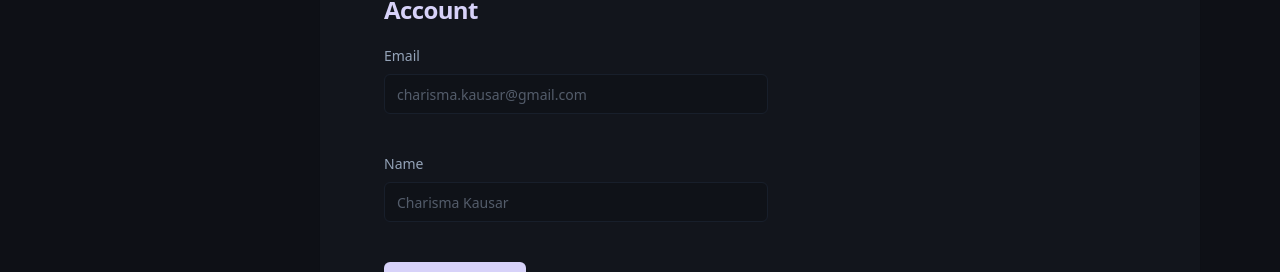
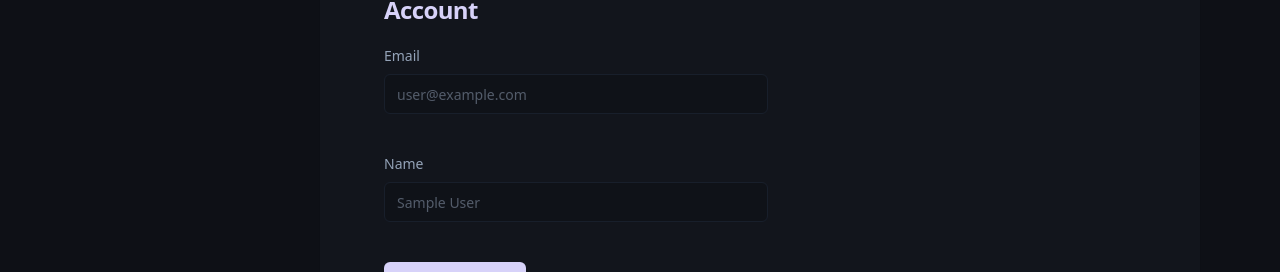
Before and after one commit to CS3219-AY2324S1/ay2324s1-course-assessment-g11, a Next.js app in the folder frontend/: page /settings in a window 1280 px wide. Shown: the part 266-538 px from the top of the page. Built offline with nearby package versions, Linux system fonts and the light colour scheme; no server answers; sample sign-in values are in the browser's storage.

Commit message:
feat: Add delete account functionality in settings page

```diff
--- a/frontend/src/firebase-client/gateway-address.ts
+++ b/frontend/src/firebase-client/gateway-address.ts
@@ -5,7 +5,7 @@
  *   - Leave GATEWAY_ADDRESS empty for dev environments
  *   - For prod, pass in a separate address to GATEWAY_ADDRESS
  */
-const gatewayAddress = process.env.GATEWAY_ADDRESS || "http://localhost:4000/"
+const gatewayAddress = process.env.GATEWAY_ADDRESS ?? "http://localhost:4000/"
 
 export const userApiPathAddress = gatewayAddress + "api/user-service/";
 export const questionApiPathAddress = gatewayAddress + "api/question-service/";
--- a/frontend/src/firebase-client/useDeleteOwnAccount.ts
+++ b/frontend/src/firebase-client/useDeleteOwnAccount.ts
@@ -1,8 +1,7 @@
-
 import { auth } from "./firebase_config";
 import { AuthContext } from "../contexts/AuthContext";
 import { useContext } from "react";
-import {userApiPathAddress} from "@/firebase-client/gateway-address";
+import { userApiPathAddress } from "@/firebase-client/gateway-address";
 
 export const useDeleteOwnAccount = () => {
   const { dispatch } = useContext(AuthContext);
@@ -15,8 +14,8 @@ export const useDeleteOwnAccount = () => {
         await fetch(userApiPathAddress + currentUser.uid, {
           method: "DELETE",
           headers: {
-            "User-Id-Token": idToken
-          }
+            "User-Id-Token": idToken,
+          },
         });
         // This will delete the user from the Firebase Authentication database
         await currentUser.delete();
--- a/frontend/src/firebase-client/useLogin.ts
+++ b/frontend/src/firebase-client/useLogin.ts
@@ -2,7 +2,7 @@ import { GithubAuthProvider, signInWithPopup, User } from "firebase/auth";
 import { auth } from "./firebase_config";
 import { AuthContext } from "../contexts/AuthContext";
 import { useContext, useState } from "react";
-import {userApiPathAddress} from "@/firebase-client/gateway-address";
+import { userApiPathAddress } from "@/firebase-client/gateway-address";
 
 export const useLogin = () => {
   const [error, setError] = useState<string | null>(null);
@@ -20,7 +20,7 @@ export const useLogin = () => {
         throw new Error("Could not complete signup");
       }
 
-      const user : User = res.user;
+      const user: User = res.user;
       dispatch({ type: "LOGIN", payload: user });
 
       console.log(user.uid, user.displayName, user.photoURL);
@@ -31,17 +31,15 @@ export const useLogin = () => {
       const response = await fetch(userApiPathAddress, {
         method: "POST",
         headers: {
-          'Content-Type': 'application/json',
-          'User-Id-Token': idToken
+          "Content-Type": "application/json",
+          "User-Id-Token": idToken,
         },
-        body: JSON.stringify(
-          {
-            uid: user.uid,
-            displayName: user.displayName,
-            photoUrl: user.photoURL
-          }
-        )
-      })
+        body: JSON.stringify({
+          uid: user.uid,
+          displayName: user.displayName,
+          photoUrl: user.photoURL,
+        }),
+      });
     } catch (error) {
       console.log(error);
       setError(error.message);
--- a/frontend/src/firebase-client/useLogout.ts
+++ b/frontend/src/firebase-client/useLogout.ts
@@ -1,4 +1,3 @@
-
 import { signOut } from "firebase/auth";
 import { auth } from "./firebase_config";
 import { AuthContext } from "../contexts/AuthContext";
@@ -11,7 +10,7 @@ export const useLogout = () => {
       await signOut(auth);
       dispatch({ type: "LOGOUT" });
 
-      console.log("user logged out")
+      console.log("user logged out");
     } catch (error) {
       console.log(error.message);
     }
--- a/frontend/src/pages/profile/index.tsx
+++ b/frontend/src/pages/profile/index.tsx
@@ -6,7 +6,7 @@ import { AuthContext } from "@/contexts/AuthContext";
 import Link from "next/link";
 
 export default function Profile() {
-  const { user: currentUser, authIsReady } = useContext(AuthContext);
+  const { user: currentUser } = useContext(AuthContext);
 
   const getInitials = (name: string) => {
     const names = name.split(" ");
@@ -22,8 +22,8 @@ export default function Profile() {
       <div className="max-w-sm m-4">
         <div className="flex items-center w-full justify-center gap-x-4 p-4">
           <Avatar className="h-24 w-24">
-            <AvatarImage src={currentUser?.photoURL || ''} />
-            <AvatarFallback>{getInitials(currentUser?.displayName || '')}</AvatarFallback>
+            <AvatarImage src={currentUser?.photoURL ?? ''} />
+            <AvatarFallback>{getInitials(currentUser?.displayName ?? '')}</AvatarFallback>
           </Avatar>
           <div>
             <TypographyH3>{currentUser?.displayName}</TypographyH3>
--- a/frontend/src/pages/questions/_form.tsx
+++ b/frontend/src/pages/questions/_form.tsx
@@ -44,6 +44,7 @@ export default function QuestionsForm({
     if (form.getValues().code != "") {
       setHasSolution(true);
     }
+  // eslint-disable-next-line react-hooks/exhaustive-deps
   }, [form.getValues().code]);
 
   const topics = [
--- a/frontend/src/pages/room/[id].tsx
+++ b/frontend/src/pages/room/[id].tsx
@@ -13,7 +13,7 @@ export default function Room() {
   const userId = "user1";
 
   const { text, setText, cursor, setCursor } = useCollaboration({
-    roomId: roomId as string,
+    roomId: roomId,
     userId,
   });
 
--- a/frontend/src/pages/settings/index.tsx
+++ b/frontend/src/pages/settings/index.tsx
@@ -1,10 +1,13 @@
 import { Button } from "@/components/ui/button";
-import { Card, CardContent, CardDescription, CardFooter, CardHeader, CardTitle } from "@/components/ui/card";
+import { Card, CardContent, CardDescription, CardHeader, CardTitle } from "@/components/ui/card";
 import { Input } from "@/components/ui/input";
 import { TypographyH1, TypographyH3 } from "@/components/ui/typography";
 import { Label } from "@radix-ui/react-dropdown-menu";
 import { UserIcon } from "lucide-react";
 import { useRouter } from "next/router";
+import { AuthContext } from "@/contexts/AuthContext";
+import { useContext } from "react";
+import { useDeleteOwnAccount } from "@/firebase-client/useDeleteOwnAccount";
 
 const settingsOptions = [
   {
@@ -16,6 +19,8 @@ const settingsOptions = [
 
 export default function Settings() {
   const router = useRouter();
+  const { user: currentUser } = useContext(AuthContext);
+  const { deleteOwnAccount } = useDeleteOwnAccount();
 
   return (
     <div className="max-w-7xl mx-auto py-10">
@@ -46,7 +51,7 @@ export default function Settings() {
                   <Label className="mb-2">Email</Label>
                   <Input
                     placeholder="Email"
-                    value={"charisma.kausar@gmail.com"}
+                    value={currentUser?.email ?? ''}
                     disabled={true}
                     onChange={(event) =>
                       console.log(event.target.value)
@@ -58,7 +63,7 @@ export default function Settings() {
                   <Label className="mb-2">Name</Label>
                   <Input
                     placeholder="Name"
-                    value={"Charisma Kausar"}
+                    value={currentUser?.displayName ?? ''}
                     disabled={true}
                     onChange={(event) =>
                       console.log(event.target.value)
@@ -69,7 +74,9 @@ export default function Settings() {
                 <Button className="w-fit">Save Changes</Button>
                 <div>
                   <TypographyH3 className="mb-4">Danger Zone</TypographyH3>
-                  <Button variant="outline" className="border-destructive text-destructive w-fit">Delete Account</Button>
+                  <Button variant="outline" className="border-destructive text-destructive w-fit" onClick={deleteOwnAccount}>
+                    Delete Account
+                  </Button>
                 </div>
               </CardDescription>
             </CardContent>
```
